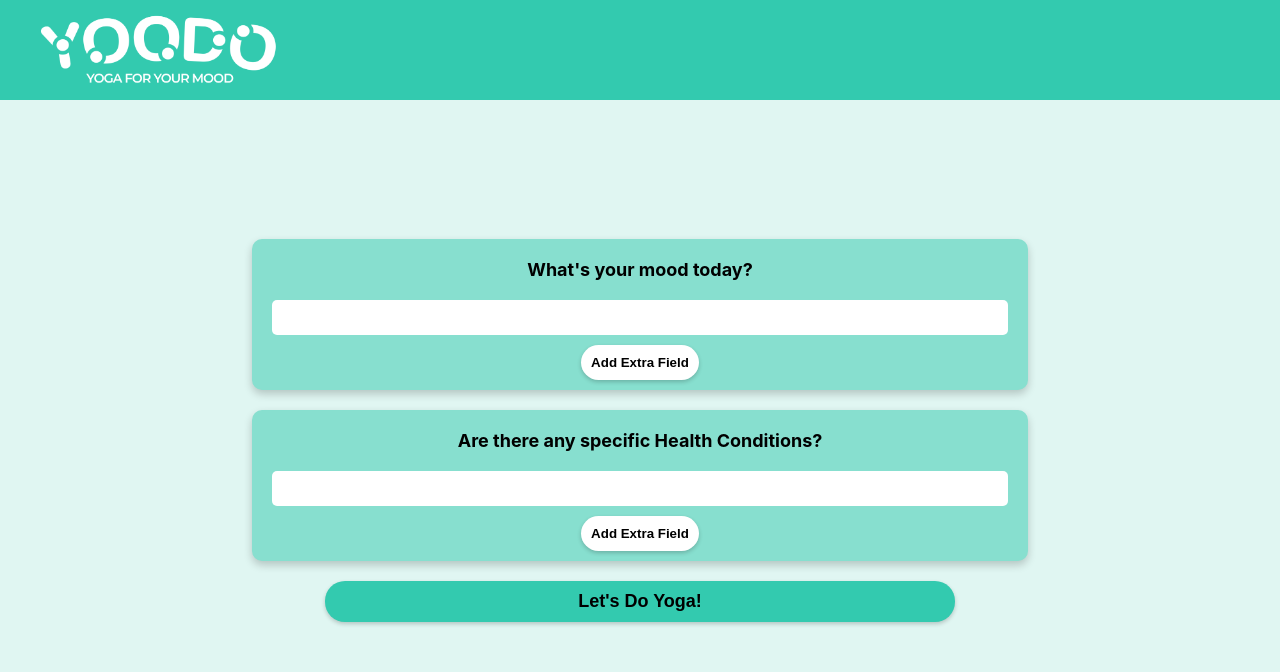
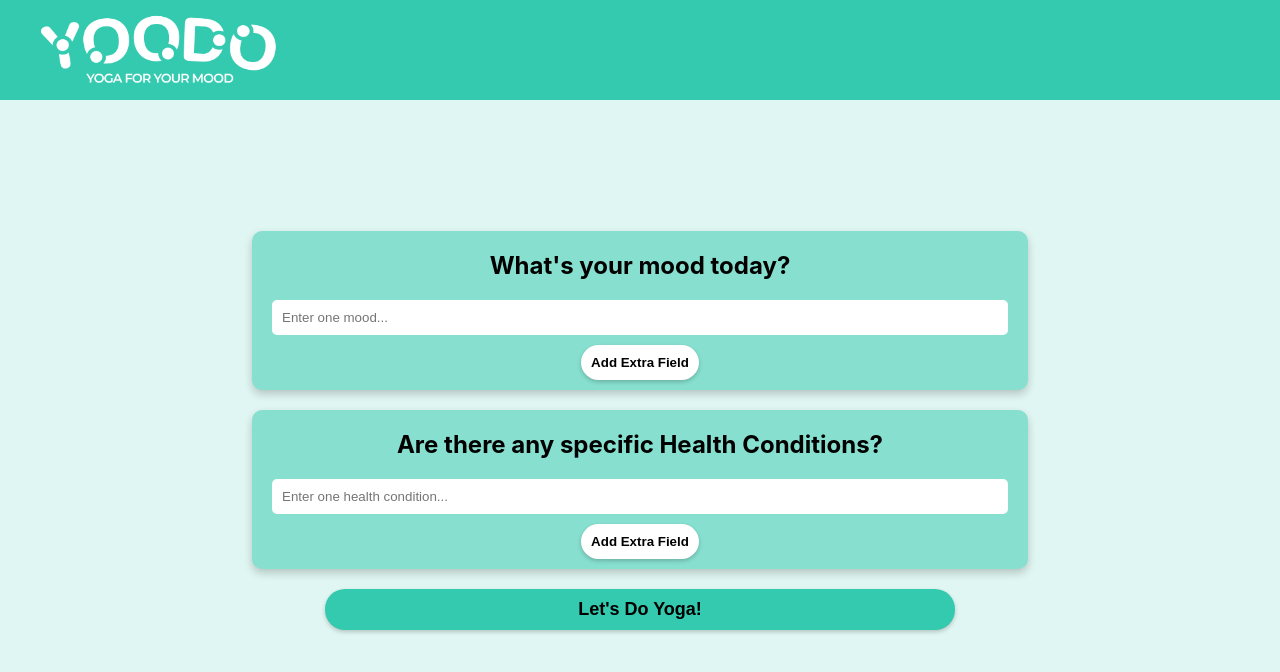
Before and after one commit to pepkh/Yoodo, a React (Create React App) app in the folder frontend/: page / in a window 1280 px wide. Shown: the top 672 px of the page. Built offline with nearby package versions, Linux system fonts and the light colour scheme.

Commit message:
added input placeholders

```diff
--- a/frontend/src/components/QuestionCard.css
+++ b/frontend/src/components/QuestionCard.css
@@ -1,22 +1,19 @@
 .question-card {
-    background-color: #87DFCF; /* This is a soft green background */
-    border-radius: 10px; /* Rounded corners */
-    box-shadow: 0 4px 8px 0 rgba(0, 0, 0, 0.2); /* Simple shadow */
-    padding: 10px; /* Spacing inside the card */
-    margin: 10px; /* Spacing outside the card */
+    background-color: #87DFCF;
+    border-radius: 10px;
+    box-shadow: 0 4px 8px 0 rgba(0, 0, 0, 0.2);
+    padding: 10px;
+    margin: 10px;
     gap: 10px;
     width: 60%;
     align-items: center;
 }
 
-.question-card p {
+.p {
     margin: 0;
     padding: 10px;
-    border: none;
-    border-radius: 5px;
-    text-align: center;
     font-weight: bold;
-    font-size: large;
+    font-size: x-large;
 }
 
 .question-card input {
--- a/frontend/src/components/QuestionCard.js
+++ b/frontend/src/components/QuestionCard.js
@@ -1,7 +1,7 @@
 import React from 'react';
 import './QuestionCard.css';
 
-export const QuestionCard = ({ question, inputValues, setInputValues }) => {
+export const QuestionCard = ({ question, description, inputValues, setInputValues }) => {
     const handleAddInput = () => {
         if (inputValues.length < 3) {
             setInputValues([...inputValues, '']); // Add another empty input to the array
@@ -22,12 +22,13 @@ export const QuestionCard = ({ question, inputValues, setInputValues }) => {
 
     return (
         <div className="question-card">
-            <p>{question}</p>
+            <p className='p'>{question}</p>
             {inputValues.map((input, index) => (
                 <div key={index} className="input-group" style={{ display: 'flex', padding: "5px", alignItems: 'center' }}>
                     <input
                         type="text"
                         value={input}
+                        placeholder={description}
                         onChange={(event) => handleInputChange(index, event)}
                         className="question-input"
                     />
--- a/frontend/src/pages/Home.js
+++ b/frontend/src/pages/Home.js
@@ -7,6 +7,8 @@ export const Home = () => {
     const navigate = useNavigate();
     const question1 = "What's your mood today?";
     const question2 = "Are there any specific Health Conditions?";
+    const description1 = "Enter one mood...";
+    const description2 = "Enter one health condition...";
 
     // State for input values for each question
     const [inputValues1, setInputValues1] = useState(['']);
@@ -22,8 +24,8 @@ export const Home = () => {
         <div>
             <NavBar />
             <div style={listStyle}>
-                <QuestionCard question={question1} inputValues={inputValues1} setInputValues={setInputValues1}/>
-                <QuestionCard question={question2} inputValues={inputValues2} setInputValues={setInputValues2}/>
+                <QuestionCard question={question1} description={description1} inputValues={inputValues1} setInputValues={setInputValues1}/>
+                <QuestionCard question={question2} description={description2} inputValues={inputValues2} setInputValues={setInputValues2}/>
                 <button style={buttonStyle} onClick={handleSubmit}>Let's Do Yoga!</button>
             </div>
         </div>
```
